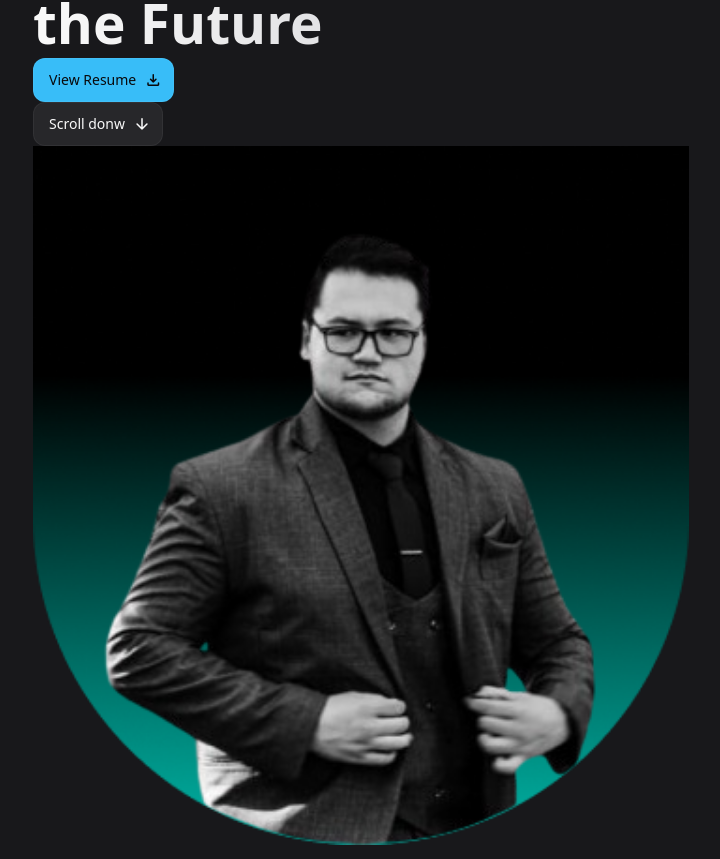
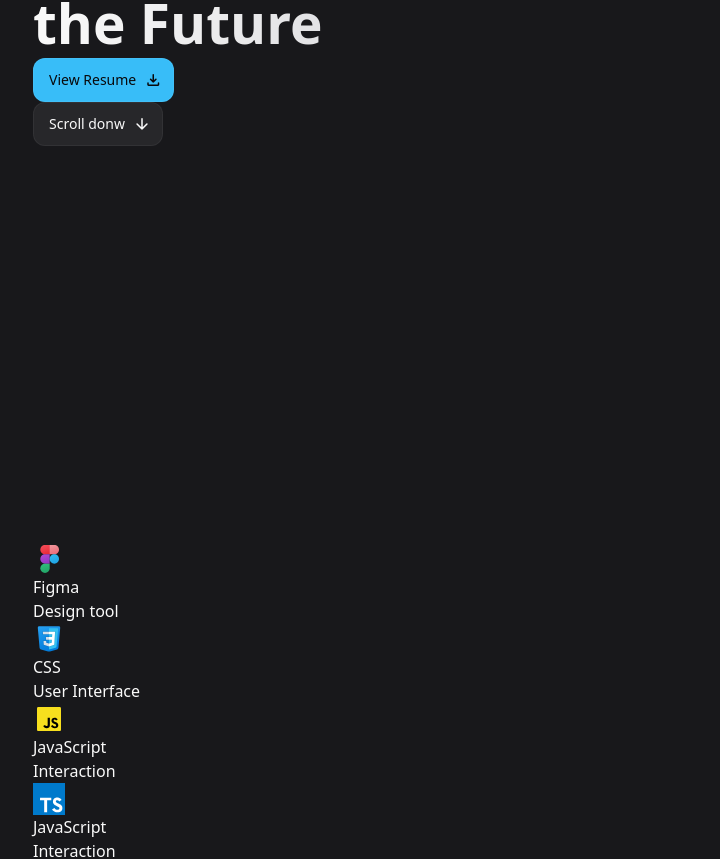
Before and after one commit to dirk-vt/dirk-portfolio, a React (Vite) app: page / in a window 1280 px wide. Shown: the part 1361-2220 px from the top of the page, without its empty margins (63-783 px from the left). Built offline with nearby package versions, Linux system fonts and the light colour scheme.

Commit message:
Update Hero.jsx

```diff
--- a/src/components/Hero.jsx
+++ b/src/components/Hero.jsx
@@ -52,20 +52,6 @@ const Hero = () => {
             </div>
 
         </div>
-
-        <div className="hidden lg:block">
-            <figure className="w-full max-w-[480px] ml-auto bg-gradient-to-t
-             from-sky-400 via-25% via-sky-40/40 to-55% rounded-[900px] overflow-hidden">
-                <img
-                 src="/images/hero-banner.png"
-                 width={656}
-                 height={800}
-                 alt="Dirk van Tonder"
-                 className="w-full"
-                />
-            </figure>
-        </div>
-
     </div>
 
    </section>
```
